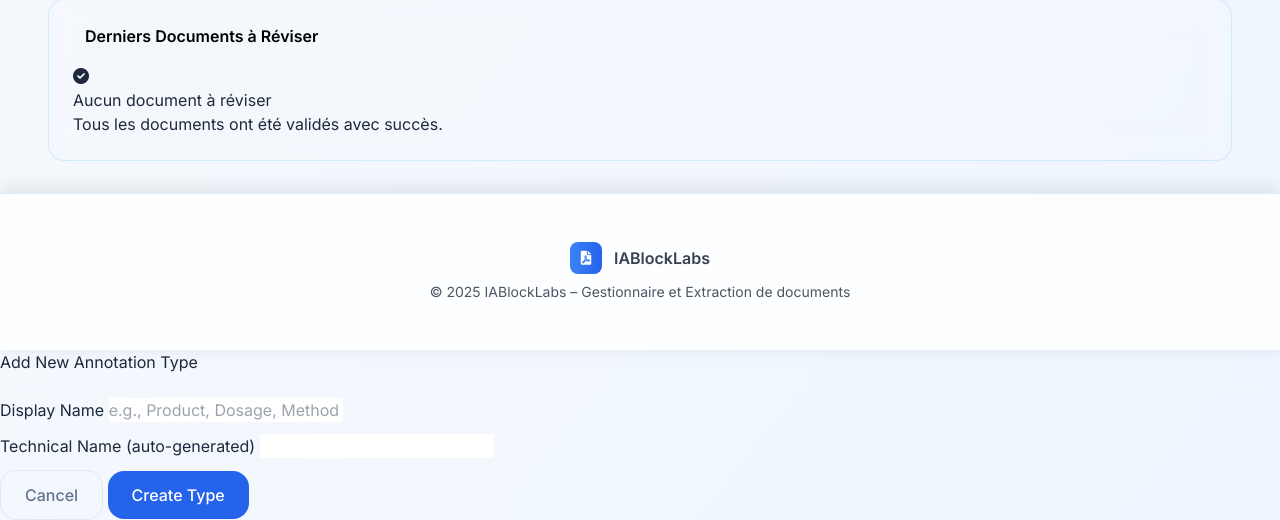
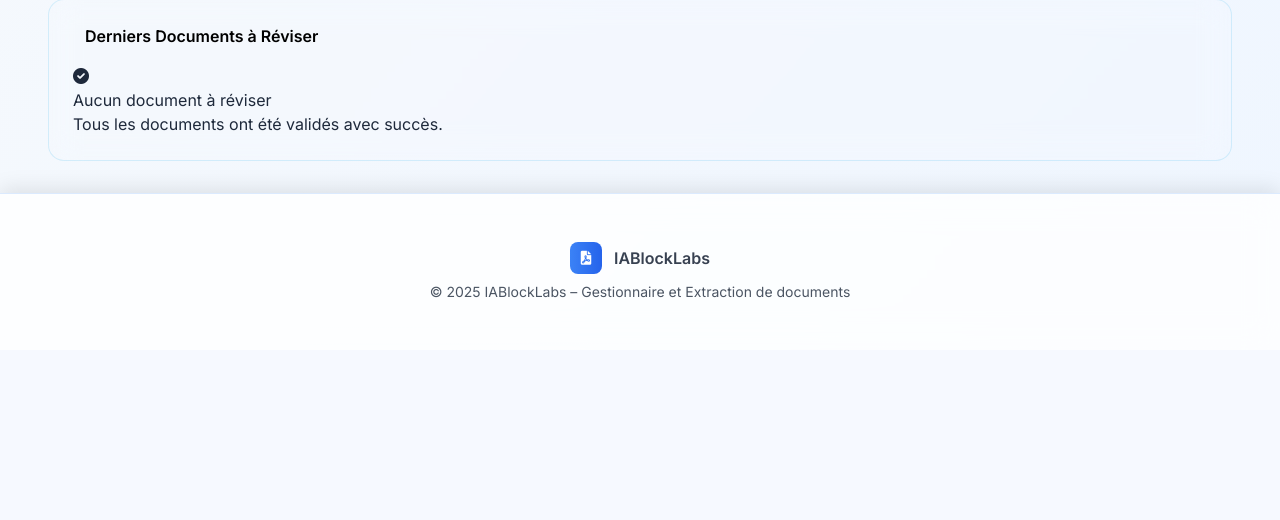
Before and after one commit to barroyaya/MyProjectIABlcokLabs, a Django app: template templates/expert/dashboard.html in a window 1280 px wide. Shown: the part 1135-1655 px from the top of the page. After the commit the page ends 1433 px from the top, so only its background shows below. Run offline with Django 5.2, Linux system fonts and the light colour scheme; the template is opened without the code that fills it, so the values that code supplies are empty; some libraries are stand-ins or nearby versions.

Commit message:
My Commit

```diff
--- a/templates/base.html
+++ b/templates/base.html
@@ -141,35 +141,6 @@
     </footer>
   </div>
 
-  <!-- Modal for adding new annotation types -->
-  <div class="modal fade" id="addAnnotationTypeModal" tabindex="-1">
-        <div class="modal-dialog">
-            <div class="modal-content">
-                <div class="modal-header">
-                    <h5 class="modal-title">Add New Annotation Type</h5>
-                    <button type="button" class="btn-close" data-bs-dismiss="modal"></button>
-                </div>
-                <div class="modal-body">
-                    <div class="mb-3">
-                        <label class="form-label">Display Name</label>
-                        <input type="text" class="form-control" id="new-annotation-display-name"
-                              placeholder="e.g., Product, Dosage, Method">
-                    </div>
-                    <div class="mb-3">
-                        <label class="form-label">Technical Name (auto-generated)</label>
-                        <input type="text" class="form-control" id="new-annotation-name" >
-                    </div>
-                </div>
-                <div class="modal-footer">
-                    <button type="button" class="btn btn-secondary" data-bs-dismiss="modal">Cancel</button>
-                    <button type="button" class="btn btn-primary" onclick="createAnnotationType()">
-                        Create Type
-                    </button>
-                </div>
-            </div>
-        </div>
-    </div>
-
 
   <!-- Mobile Menu Toggle (for future implementation) -->
   <div class="mobile-menu-toggle md:hidden fixed top-4 right-4 z-50">
```
Also changed, not shown: db.sqlite3.
